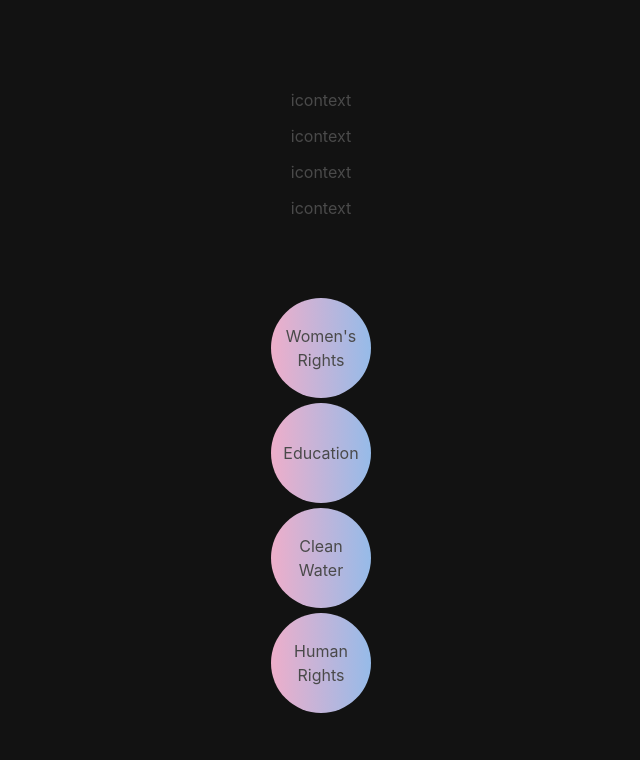
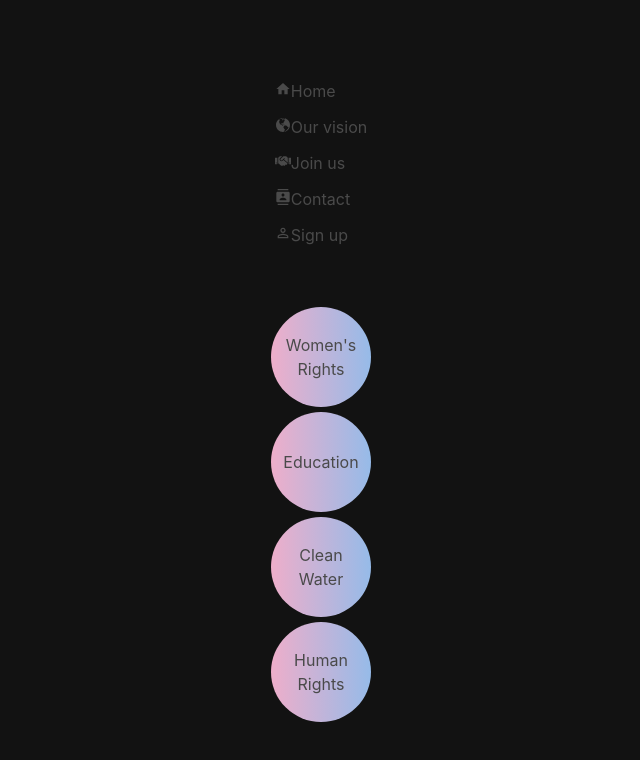
Before and after one commit to simenhaga/Smidig-prosjekt-Meliora-Impact, a React (Create React App) app: page / in a window 1280 px wide. Shown: the top 760 px of the page, without its empty margins (319-959 px from the left). Built offline with nearby package versions, Linux system fonts and the light colour scheme.

Commit message:
added icons

```diff
--- a/src/components/Header.js
+++ b/src/components/Header.js
@@ -1,31 +1,43 @@
 import React from 'react';
+import { MdHome } from "react-icons/md";
+import { MdContacts } from "react-icons/md";
+import { GoGlobe } from "react-icons/go";
+import { FaHandshake } from "react-icons/fa";
+import { MdPermIdentity } from "react-icons/md";
 
 const Header = () => {
     return (
+
         <div className={'navigation'}>
             <ul>
                 <li className={'menu-list'}>
                     <a href={'#'}>
-                        <span>icon</span>
-                        <span>text</span>
+                        <span><MdHome/></span>
+                        <span>Home</span>
                     </a>
                 </li>
                 <li className={'menu-list'}>
                     <a href={'#'}>
-                        <span>icon</span>
-                        <span>text</span>
+                        <span><GoGlobe/></span>
+                        <span>Our vision</span>
                     </a>
                 </li>
                 <li className={'menu-list'}>
                     <a href={'#'}>
-                        <span>icon</span>
-                        <span>text</span>
+                        <span><FaHandshake/></span>
+                        <span>Join us</span>
                     </a>
                 </li>
                 <li className={'menu-list'}>
                     <a href={'#'}>
-                        <span>icon</span>
-                        <span>text</span>
+                        <span><MdContacts/></span>
+                        <span>Contact</span>
+                    </a>
+                </li>
+                <li className={'menu-list'}>
+                    <a href={'#'}>
+                        <span><MdPermIdentity/></span>
+                        <span>Sign up</span>
                     </a>
                 </li>
             </ul>
```
